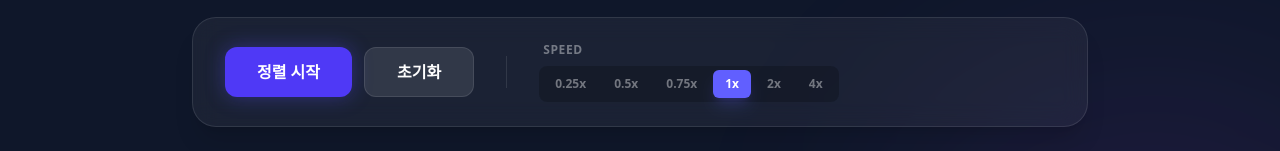
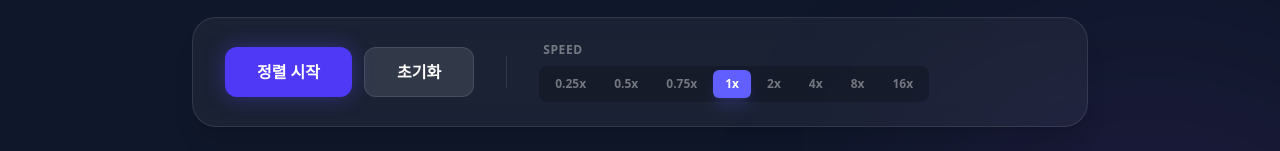
Before and after one commit to LeeSangHyeok0731/sort, a Next.js app: page / in a window 1280 px wide. Shown: the part 727-878 px from the top of the page. Built offline with nearby package versions, Linux system fonts and the light colour scheme.

Commit message:
8, 16 배속 추가

```diff
--- a/src/components/ControlPanel.tsx
+++ b/src/components/ControlPanel.tsx
@@ -2,7 +2,7 @@
 
 import { useState } from "react";
 
-const SPEEDS = [0.25, 0.5, 0.75, 1, 2, 4];
+const SPEEDS = [0.25, 0.5, 0.75, 1, 2, 4, 8, 16];
 
 export const ALGORITHMS = [
   { id: "bubble", name: "버블 정렬", desc: "인접한 두 항을 비교하여 정렬" },
```
Also changed, not shown: 1 other file (tests, documents, lock files or other folders).
